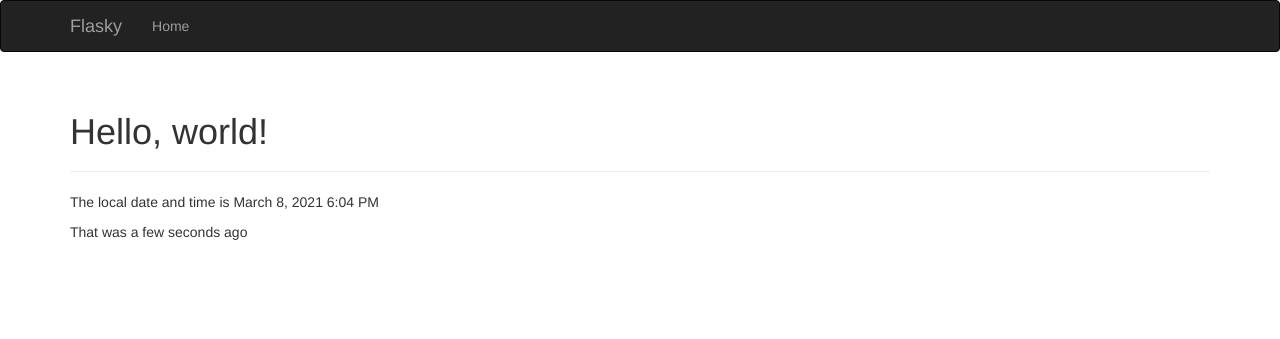
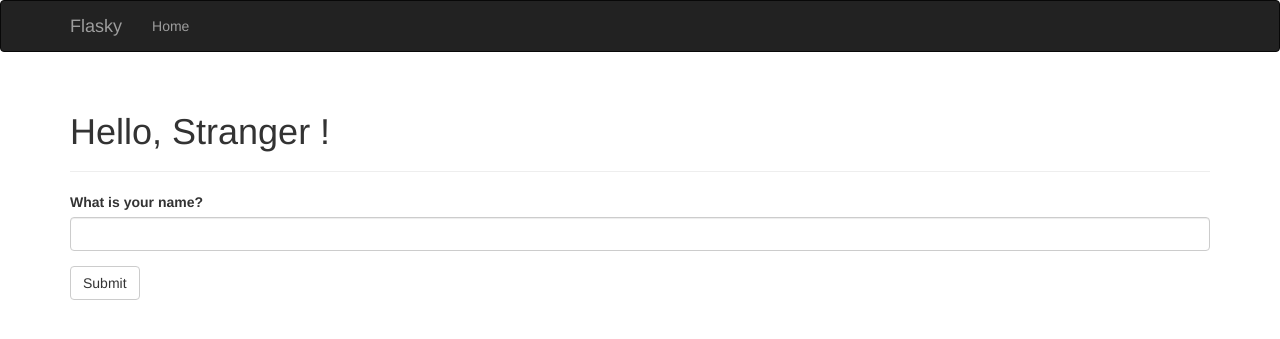
Before and after one commit to billy0402/flask-tutorial, a Flask app: page / in a window 1280 px wide. Shown: the top 339 px of the page. Run offline with Flask 2, Linux system fonts and the light colour scheme; some libraries are stand-ins or nearby versions.

Commit message:
CH4 - web 表單

```diff
--- a/app.py
+++ b/app.py
@@ -1,17 +1,25 @@
-from datetime import datetime
-
-from flask import Flask, render_template
+from flask import Flask, render_template, session, redirect, url_for, flash
 from flask_bootstrap import Bootstrap
 from flask_moment import Moment
 
+from forms import NameForm
+
 app = Flask(__name__)
+app.config['SECRET_KEY'] = 'hard to guess string'
 bootstrap = Bootstrap(app)
 moment = Moment(app)
 
 
-@app.route('/')
+@app.route('/', methods=['GET', 'POST'])
 def index():
-    return render_template('index.html', current_time=datetime.utcnow())
+    form = NameForm()
+    if form.validate_on_submit():
+        old_name = session.get('name')
+        if old_name and old_name != form.name.data:
+            flash('Looks like you have changed your name!')
+        session['name'] = form.name.data
+        return redirect(url_for('index'))
+    return render_template('index.html', form=form, name=session.get('name'))
 
 
 @app.route('/user/<name>')
--- /dev/null
+++ b/forms.py
@@ -0,0 +1,8 @@
+from flask_wtf import FlaskForm
+from wtforms import StringField, SubmitField
+from wtforms.validators import DataRequired
+
+
+class NameForm(FlaskForm):
+    name = StringField('What is your name?', validators=[DataRequired()])
+    submit = SubmitField('Submit')
--- a/templates/base.html
+++ b/templates/base.html
@@ -34,6 +34,15 @@
 
 {% block content %}
     <div class="container">
+        {% for message in get_flashed_messages() %}
+            <div class="alert alert-warning">
+                <button type="button" class="close" data-dismiss="alert">
+                    &times;
+                </button>
+                {{ message }}
+            </div>
+        {% endfor %}
+
         {% block page_content %}{% endblock %}
     </div>
 {% endblock %}
--- a/templates/index.html
+++ b/templates/index.html
@@ -1,11 +1,17 @@
 {% extends "base.html" %}
+{% import "bootstrap/wtf.html" as wtf %}
 
 {% block title %}Flasky - Index{% endblock %}
 
 {% block page_content %}
     <div class="page-header">
-        <h1>Hello, world!</h1>
+        <h1>Hello,
+            {% if name %}
+                {{ name }}
+            {% else %}
+                Stranger
+            {% endif %}
+            !</h1>
     </div>
-    <p>The local date and time is {{ moment(current_time).format('LLL') }}</p>
-    <p>That was {{ moment(current_time).fromNow(refresh=True) }}</p>
+    {{ wtf.quick_form(form) }}
 {% endblock %}
```
Also changed, not shown: 2 other files.
